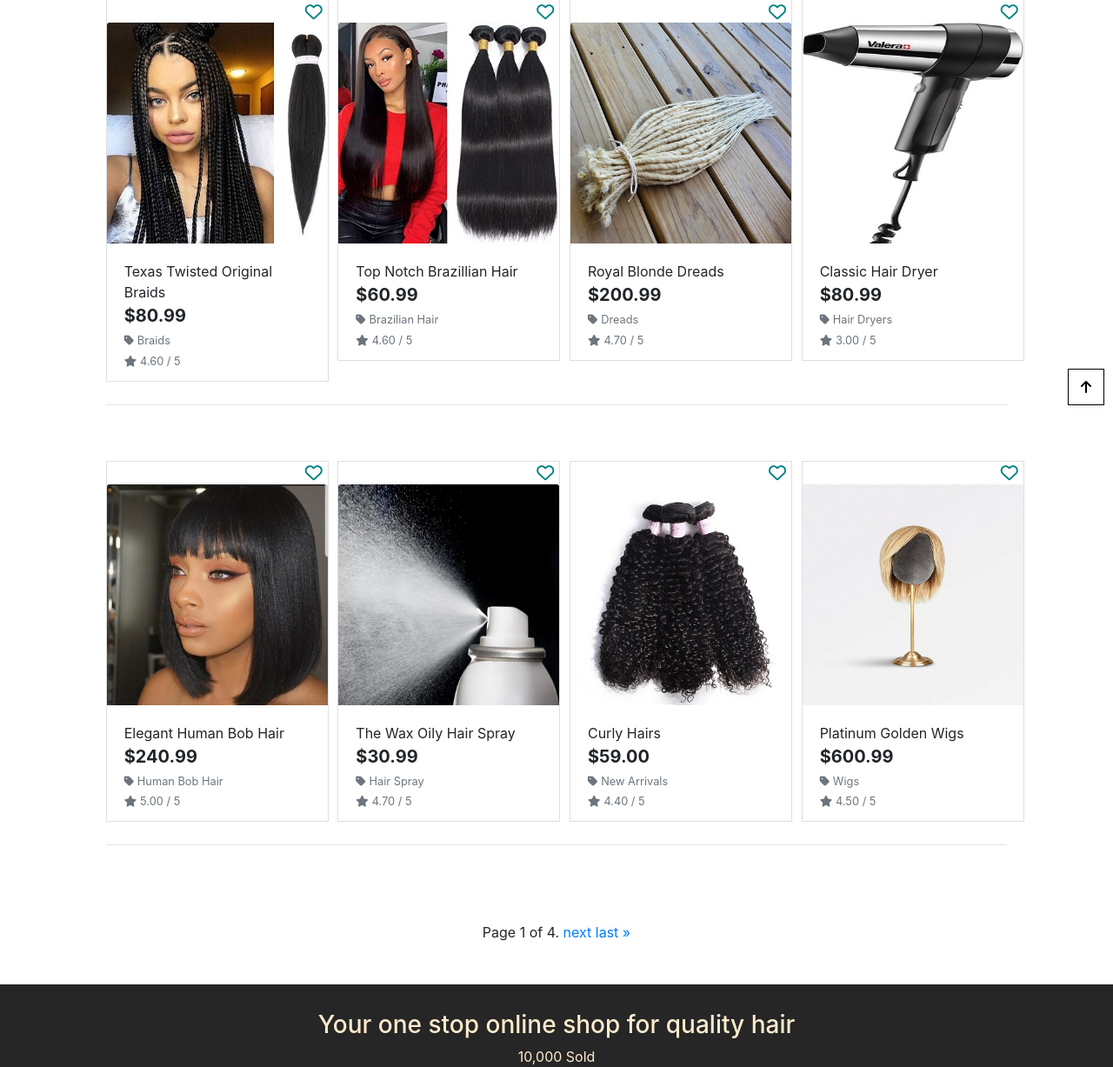
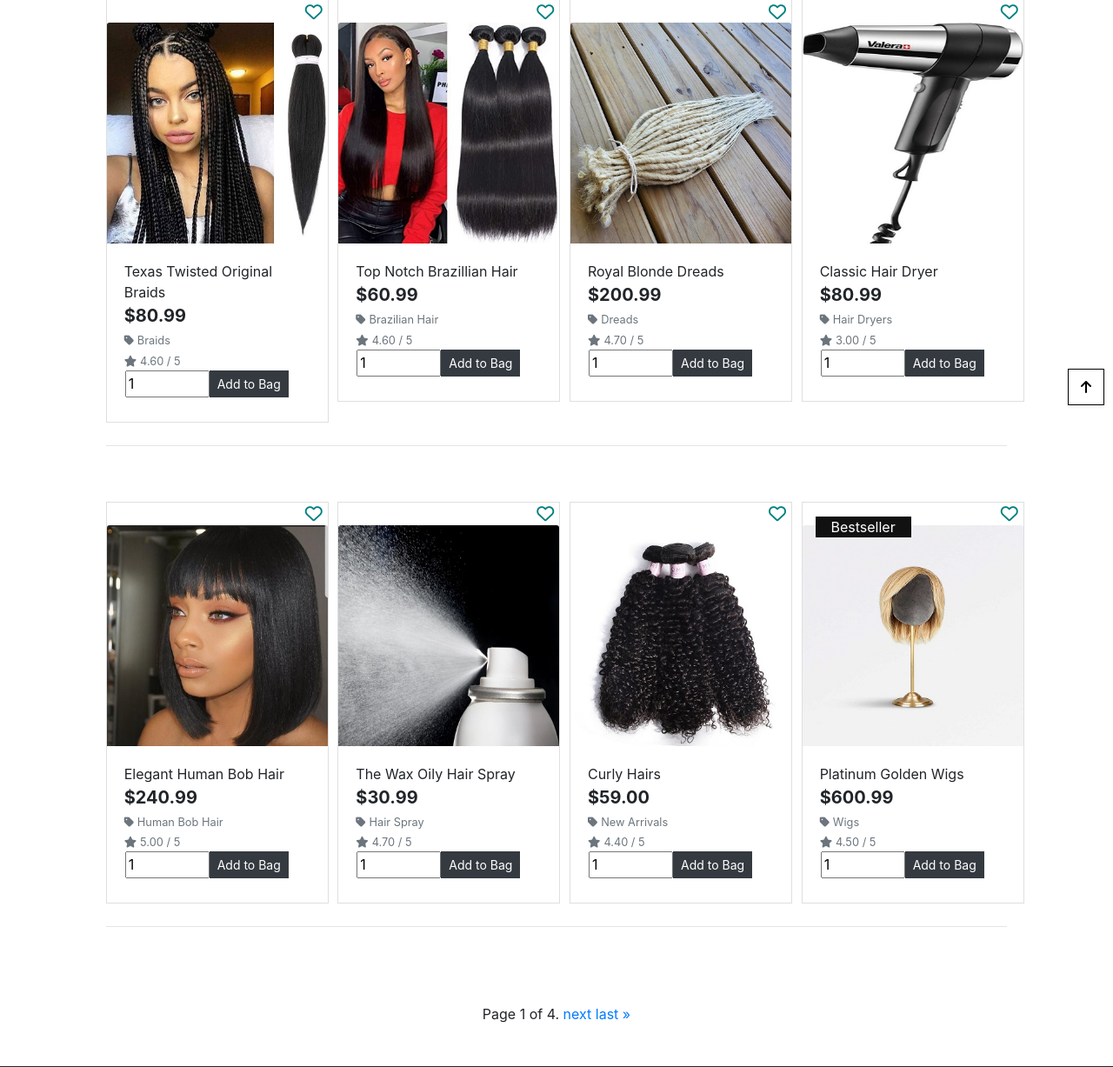
Before and after one commit to MichaelOsarumwense/Treasure-Hair-Collections, a Django app: page /products/ in a window 1280 px wide. Shown: the part 324-1551 px from the top of the page at 87% size. Run offline with Django 3.2, Linux system fonts and the light colour scheme; data comes from the database, SQL or seed files in the repository; data that the repository does not hold is empty; some libraries are stand-ins or nearby versions.

Commit message:
refactored products to ease shooping

```diff
--- a/bag/views.py
+++ b/bag/views.py
@@ -1,6 +1,7 @@
 from django.shortcuts import (render, redirect, reverse,
                               HttpResponse, get_object_or_404)
 from django.contrib import messages
+from django.http import HttpResponseRedirect
 
 from products.models import Product
 
@@ -18,7 +19,6 @@ def add_to_bag(request, item_id):
 
     product = get_object_or_404(Product, pk=item_id)
     quantity = int(request.POST.get('quantity'))
-    redirect_url = request.POST.get('redirect_url')
     size = None
     if 'product_size' in request.POST:
         size = request.POST['product_size']
@@ -44,7 +44,7 @@ def add_to_bag(request, item_id):
             messages.success(request, f'Added {product.name} to your bag')
 
     request.session['bag'] = bag
-    return redirect(redirect_url)
+    return  HttpResponseRedirect(request.META.get('HTTP_REFERER'))
 
 
 def adjust_bag(request, item_id):
--- a/products/templates/products/products.html
+++ b/products/templates/products/products.html
@@ -104,10 +104,16 @@
                                 <a class="product-image" href="{% url 'product_detail' product.id %}">
                                     <img class="card-img-top img-fluid" src="{{ product.image.url }}" alt="{{ product.name }}">
                                 </a>
+                            {% if product.bestseller %}
+                             <div class="product-label text-center">Bestseller</div>
+                             {% endif %}
                                 {% else %}
                                 <a href="{% url 'product_detail' product.id %}">
                                     <img class="card-img-top img-fluid" src="{{ MEDIA_URL }}noimage.png" alt="{{ product.name }}">
                                 </a>
+                                {% if product.bestseller %}
+                             <div class="product-label text-center">Bestseller</div>
+                             {% endif %}
                                 {% endif %}
                                 <div class="card-body pb-0">
                                     <p class="mb-0">{{ product.name }}</p>
@@ -133,7 +139,17 @@
                                                     <a href="{% url 'edit_product' product.id %}">Modify Product</a>
                                                 </small>
                                             {% endif %}
+
                                         </div>
+                                        <form  action="{% url 'add_to_bag' product.id %}" method="POST">
+                         {% csrf_token %}
+                         <div style="padding-left: 1rem;" class=" text-left input-group add-cart">
+                             <input class="input-add-checkout" name="quantity" type="number" min="1" max="999" class="form-control" value="1" required>
+                             <span class="input-group-btn">
+                                 <button class="btn btn-dark rounded-0 btn-sm" type="submit">Add to Bag</button>
+                             </span>
+                         </div>
+                     </form>
                                     </div>
                                 </div>
                             </div>
```
Also changed, not shown: home/templates/home/index.html (+4 -3 lines).
